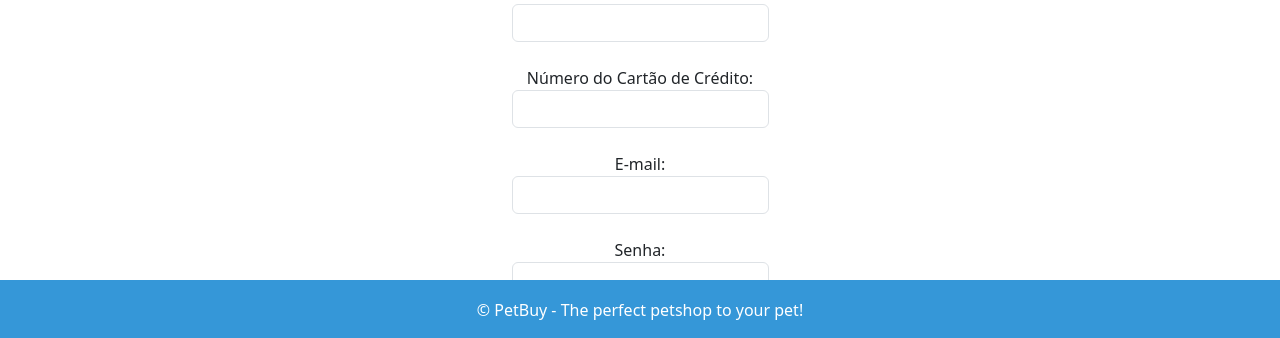
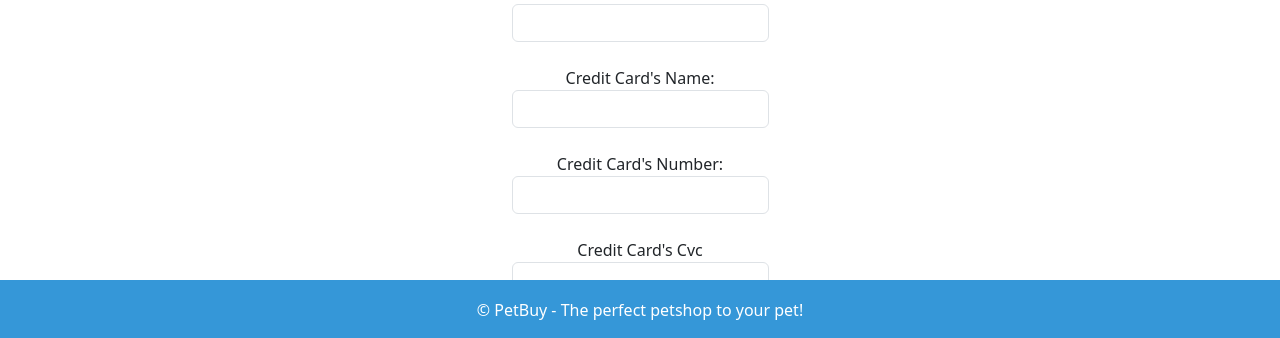
Before and after one commit to imigoroliveira/PetBuy, a React (Create React App) app: page /editClient in a window 1280 px wide. Shown: the part 460-798 px from the top of the page. Built offline with nearby package versions, Linux system fonts and the light colour scheme; no server answers.

Commit message:
Fixing UI issues

```diff
--- a/src/pages/EditClient.js
+++ b/src/pages/EditClient.js
@@ -6,7 +6,10 @@ export default function EditClient() {
   const [address, setAddress] = useState('');
   const [tel, setTel] = useState('');
   const [cpf, setCpf] = useState('');
+  const [creditCardName, setCreditCardName] = useState('');
   const [creditCardNumber, setCreditCardNumber] = useState('');
+  const [creditCardCvc, setCreditCardCvc] = useState('');
+
   const [email, setEmail] = useState('');
   const [password, setPassword] = useState('');
   const [profileImage, setProfileImage] = useState(null);
@@ -35,7 +38,9 @@ export default function EditClient() {
       setAddress(selectedClientData.address);
       setTel(selectedClientData.tel);
       setCpf(selectedClientData.cpf);
+      setCreditCardName(selectedClientData.creditCardName);
       setCreditCardNumber(selectedClientData.creditCardNumber);
+      setCreditCardCvc(selectedClientData.creditCardCvc);
       setEmail(selectedClientData.email);
       setPassword(selectedClientData.password);
       setProfileImage(selectedClientData.profileImage);
@@ -51,12 +56,14 @@ export default function EditClient() {
         address,
         tel,
         cpf,
+        creditCardName,
         creditCardNumber,
+        creditCardCvc,
         email,
         password,
         profileImage,
       });
-      alert('Cliente atualizado com sucesso!');
+      alert('Cliente '+ fullName +' atualizado com sucesso!');
     } catch (error) {
       console.error(error);
       alert('Ocorreu um erro ao atualizar o cliente.');
@@ -64,7 +71,6 @@ export default function EditClient() {
   };
 
   const handleImageChange = (event) => {
-    // Resto do código...
   };
 
   return (
@@ -139,14 +145,39 @@ export default function EditClient() {
                 </label>
               </div>
               <br />
+
               <div className="form-group">
                 <label>
-                  Número do Cartão de Crédito:
+                    Credit Card's Name:
+                  <input
+                    type="text"
+                    className="form-control"
+                    value={creditCardName}
+                    onChange={(e) => setCreditCardName(e.target.value)}
+                  />
+                </label>
+              </div>
+              <br />
+              <div className="form-group">
+                <label>
+                    Credit Card's Number:
                   <input
                     type="text"
                     className="form-control"
                     value={creditCardNumber}
                     onChange={(e) => setCreditCardNumber(e.target.value)}
+                  />
+                </label>
+              </div>
+              <br />
+              <div className="form-group">
+                <label>
+                  Credit Card's Cvc
+                  <input
+                    type="text"
+                    className="form-control"
+                    value={creditCardCvc}
+                    onChange={(e) => setCreditCardCvc(e.target.value)}
                   />
                 </label>
               </div>
--- a/src/pages/Register.js
+++ b/src/pages/Register.js
@@ -207,7 +207,6 @@ export default function Register() {
                   required
                 />
               </div>
-
               <button type="submit" className="btn btn-primary mt-3">Cadastrar</button>
             </form>
           </div>
```
